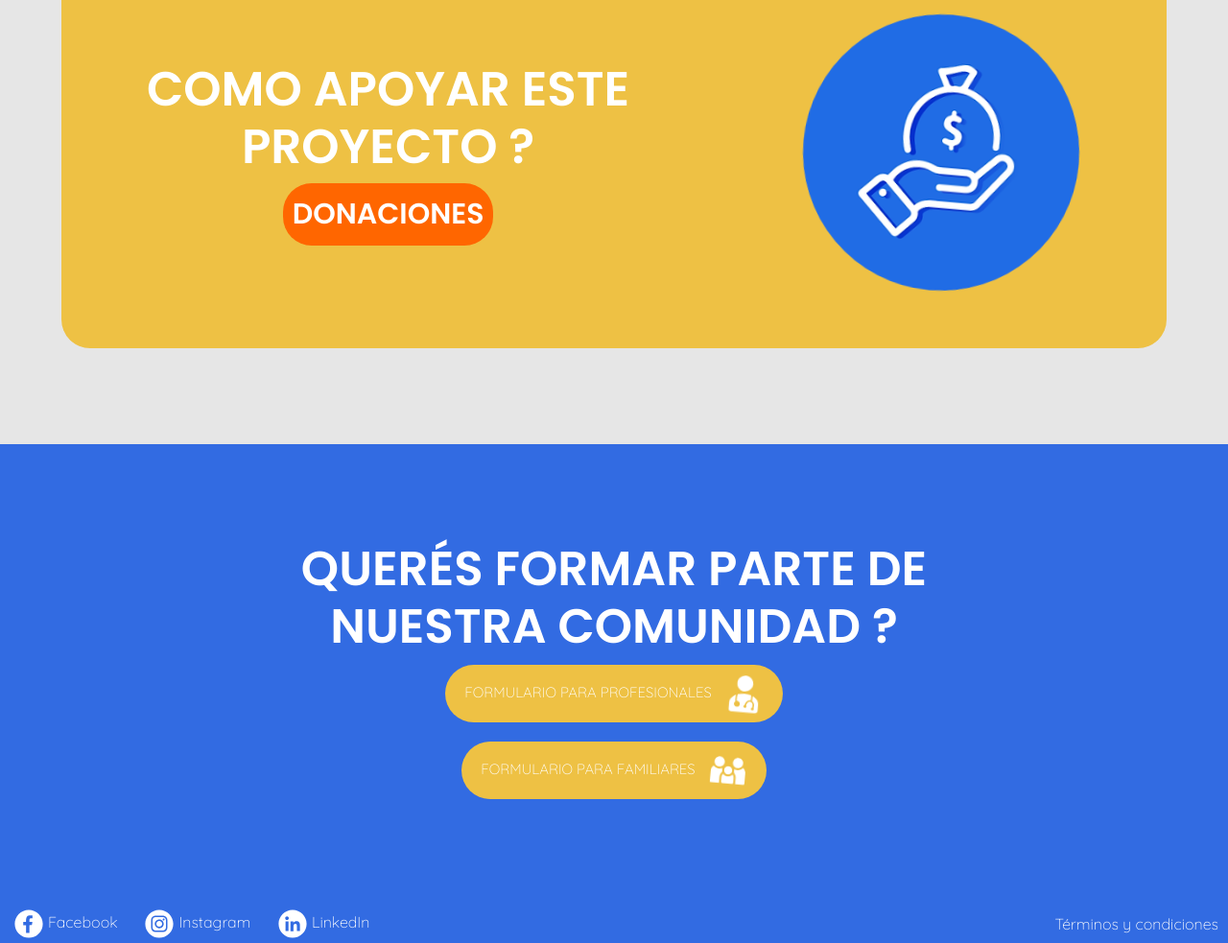
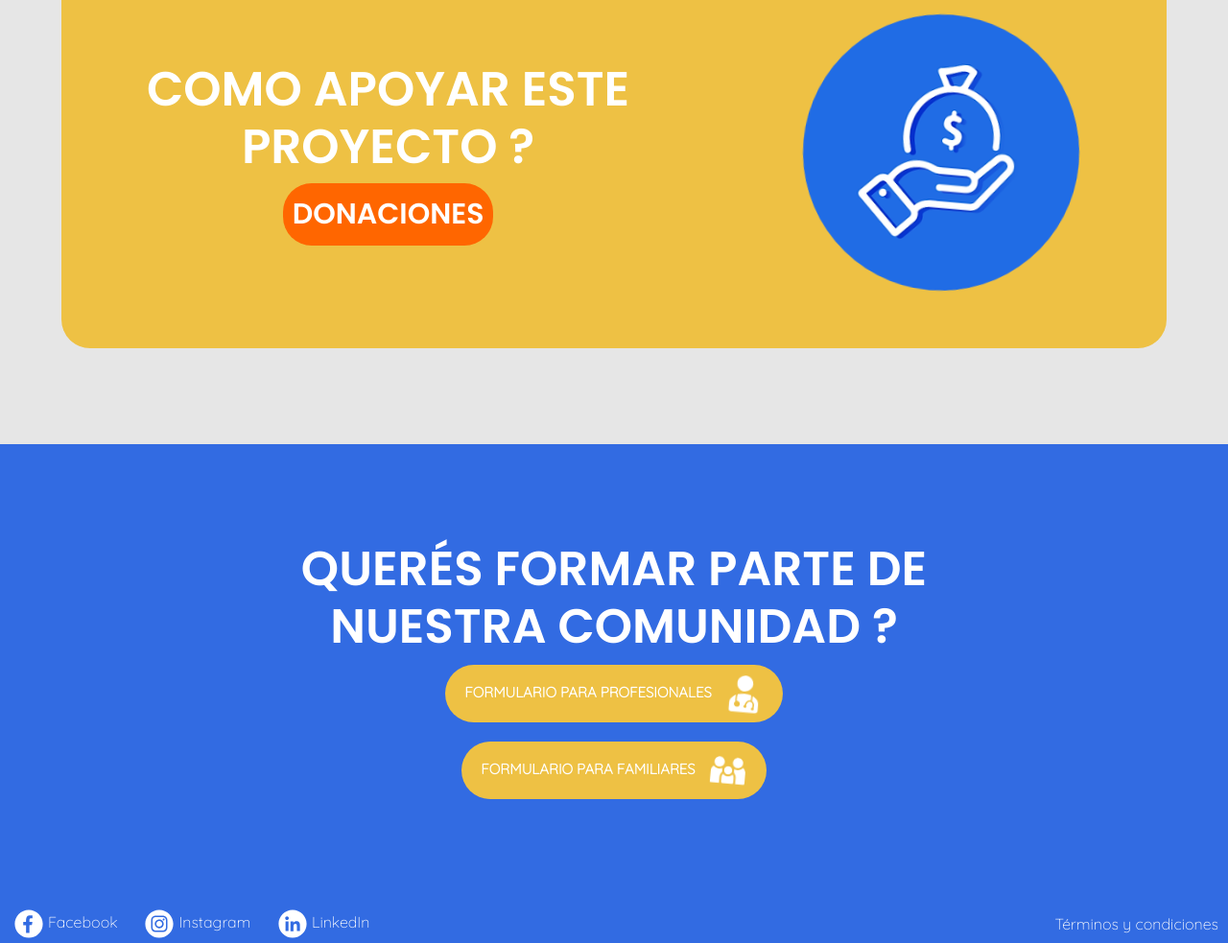
Before and after one commit to RocioGallardo/memo, a website: page index.html in a window 1280 px wide. Shown: the part 2184-3167 px from the top of the page at 96% size. Drawn offline with nearby package versions, Linux system fonts and the light colour scheme.

```diff
--- a/scss/partials/_index.scss
+++ b/scss/partials/_index.scss
@@ -150,7 +150,7 @@
         @include flexbox (column, center, center, nowrap);
         .boton{
             @include boton ($color-amarillo, 10px auto, $color-naranja);
-            @include textos ($color-claro, $font2, 15px, normal, center);
+            @include textos ($color-claro, $font2, 15px, bold, center);
             padding: 10px 20px;
             @media screen and (max-width: 500px){
                 font-size: 10px;
```
Also changed, not shown: css/style.css.
